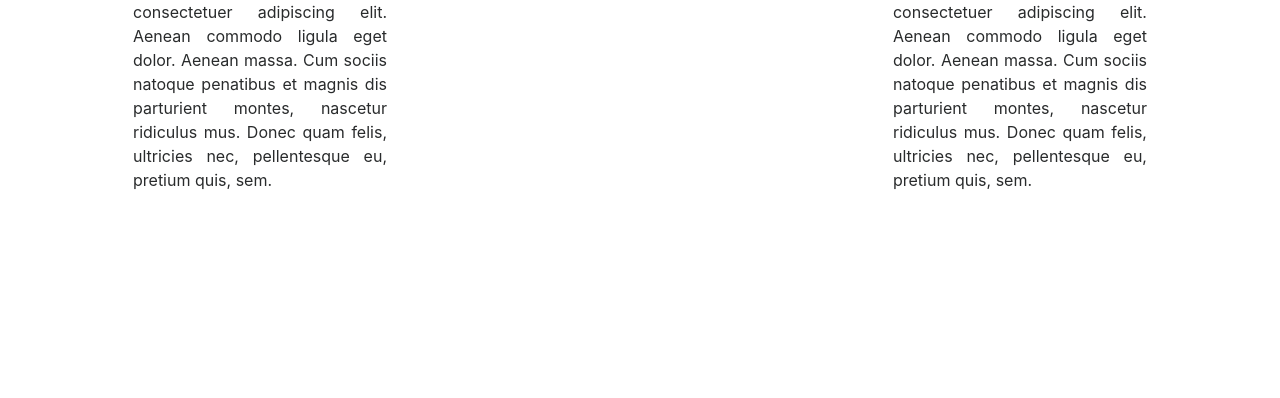
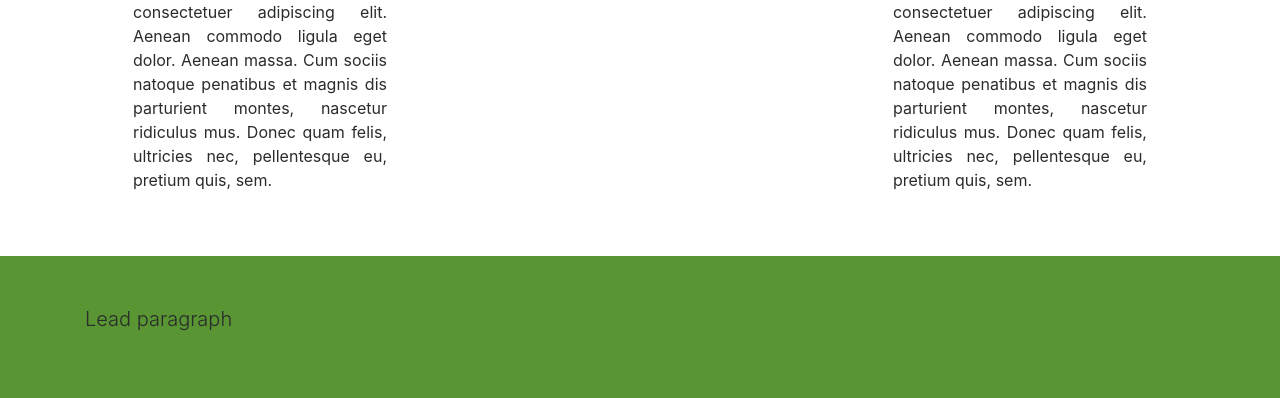
Before and after one commit to gseregni/farmly, a plain HTML site: page home.html in a window 1280 px wide. Shown: the part 867-1265 px from the top of the page. Before the commit the page ends 1123 px from the top, so only its background shows below. Drawn offline with nearby package versions, Linux system fonts and the light colour scheme; a script that the page names is missing.

Commit message:
Commit from Pingendo

```diff
--- a/home.html
+++ b/home.html
@@ -54,6 +54,21 @@
       </div>
     </div>
   </div>
+  <div class="py-5 bg-primary text-center">
+    <div class="container">
+      <div class="row">
+
+
+
+      </div>
+      <div class="row text-left">
+        <div class="col-md-12">
+          <p class="lead">Lead paragraph
+          </p>
+        </div>
+      </div>
+    </div>
+  </div>
   <script src="https://code.jquery.com/jquery-3.1.1.slim.min.js"></script>
   <script src="https://cdnjs.cloudflare.com/ajax/libs/tether/1.4.0/js/tether.min.js"></script>
   <script src="https://maxcdn.bootstrapcdn.com/bootstrap/4.0.0-alpha.6/js/bootstrap.min.js"></script>
```
